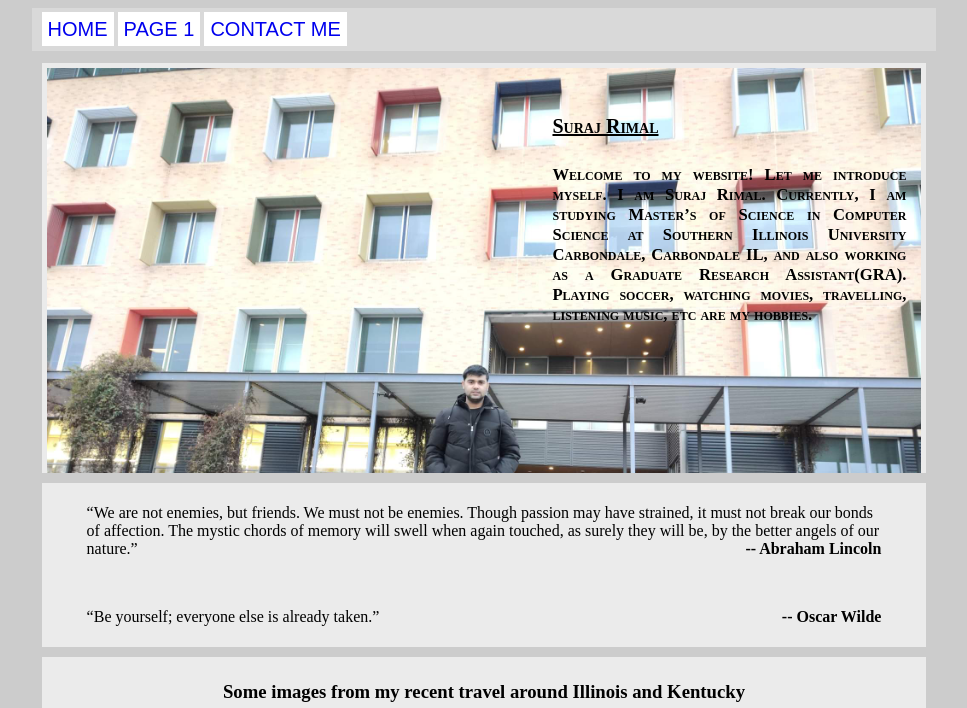
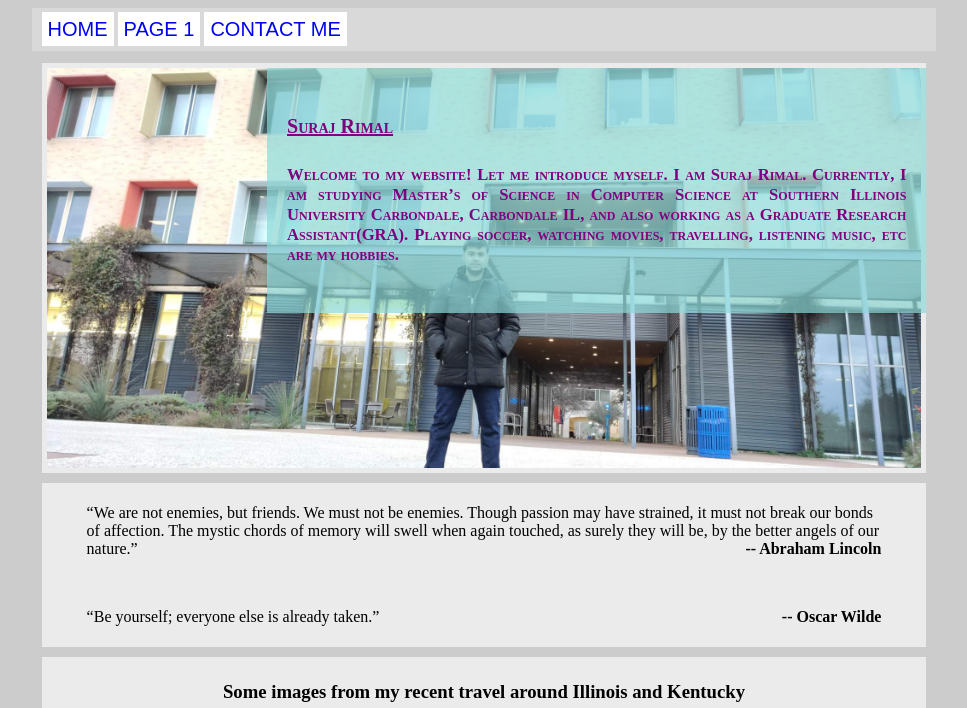
Before and after one commit to surajrimal/personal_webpage_using_html_css_javascript, a plain HTML site: page index.html in a window 1280 px wide. Shown: the top 708 px of the page, without its empty margins (156-1123 px from the left). Drawn offline with Linux system fonts and the light colour scheme.

Commit message:
main page edited

```diff
--- a/styles.css
+++ b/styles.css
@@ -57,16 +57,19 @@ section{
 }
 
 .image-bio>aside {
-	width: 40%;
+	width: 70%;
 	right: 0px;
     font-size: 20px;
+	color: purple;
     position: absolute;
     text-align: justify;
     padding: 20px;
+	background-color: rgb(55%,85%,85%,70%);
 }
 
 .image-bio>img{
 	width: 100%;
+	height: 100%;
 	object-fit: cover;
 }
 
```
